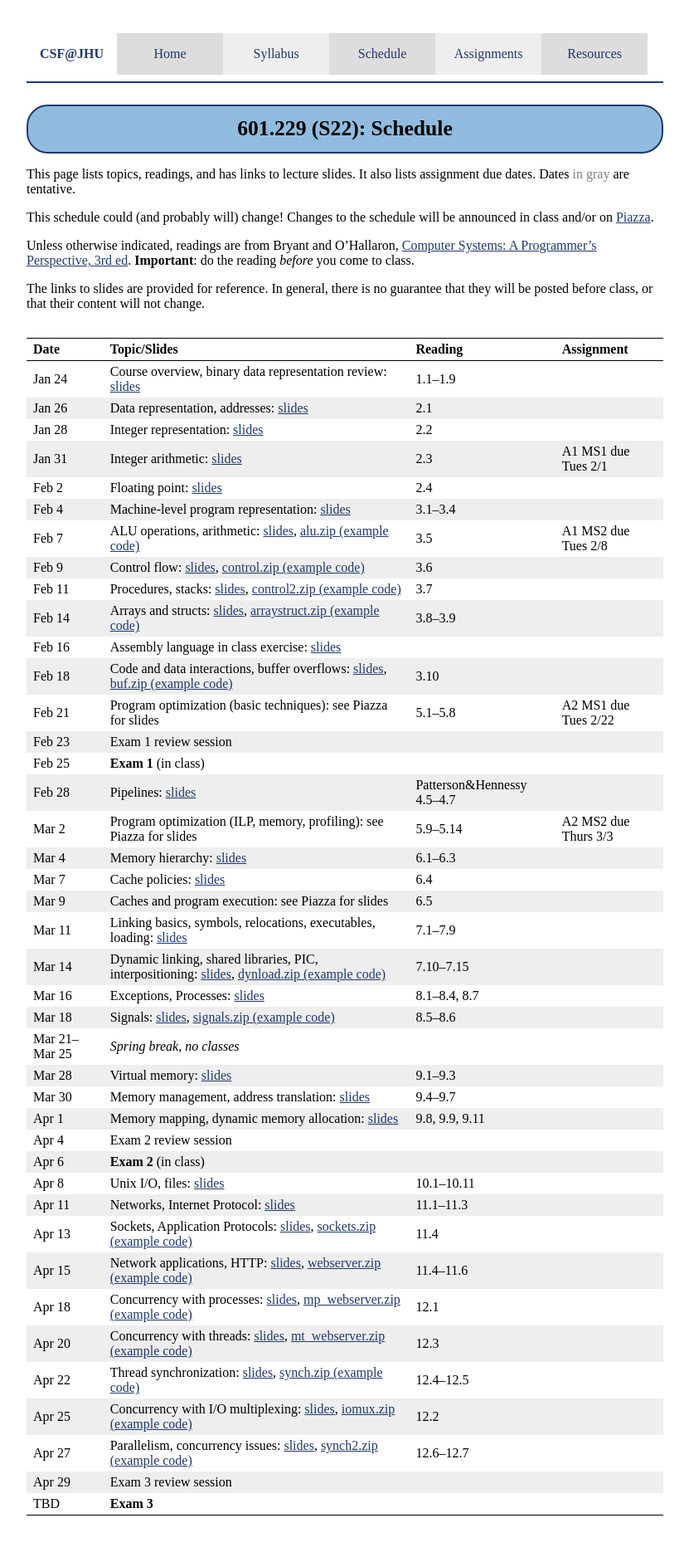
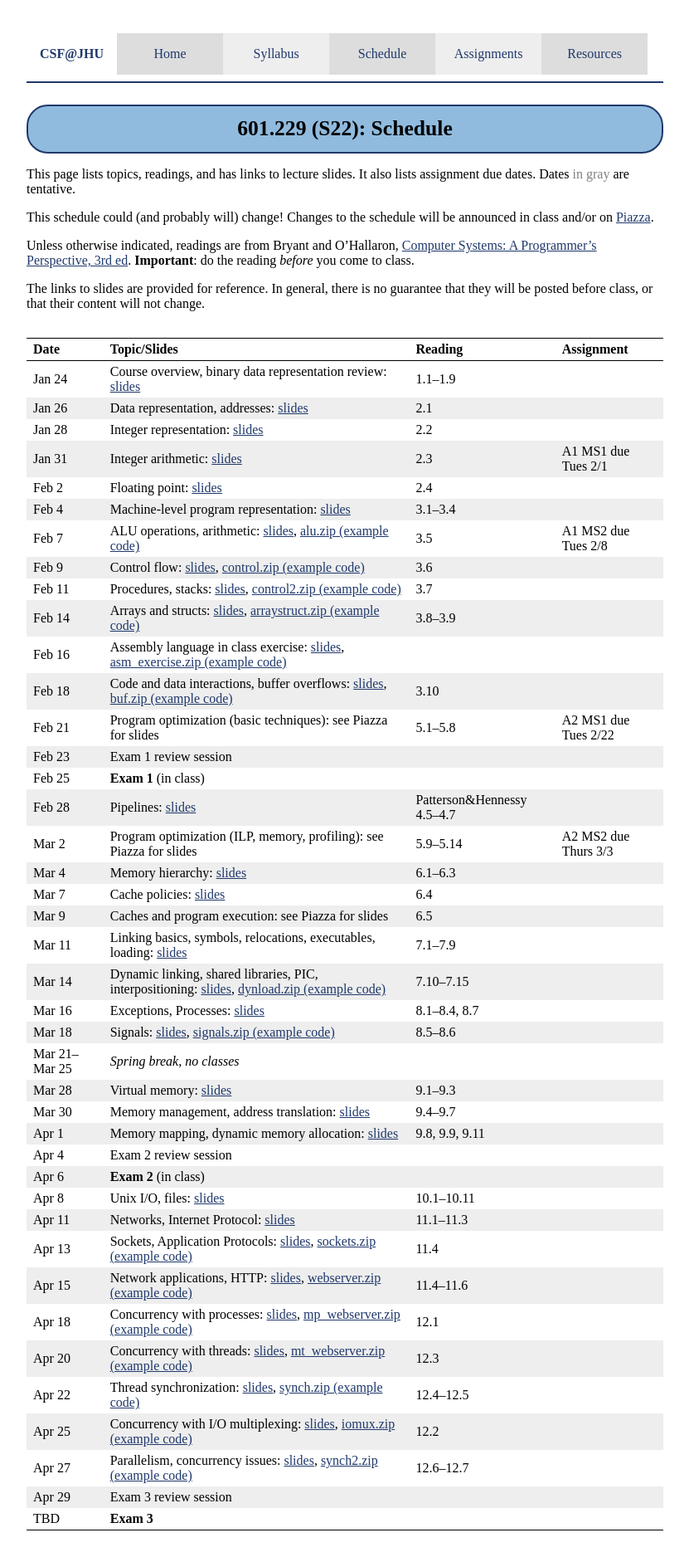
Before and after one commit to jhucsf/spring2022, a Jekyll site: the page built from schedule.md, in a window 1280 px wide. Shown: the whole page at 83% size, without its empty margins (224-1055 px from the left). Built offline with Jekyll 4.4.1, drawn with Linux system fonts in a browser that asks for light colours.

Commit message:
link to asm exercise zipfile

```diff
--- a/schedule.csv
+++ b/schedule.csv
@@ -9,7 +9,7 @@ Feb 7,"ALU operations, arithmetic",lectures/lecture07-public.pdf,alu.zip,3.5,A1
 Feb 9,"Control flow",lectures/lecture08-public.pdf,control.zip,3.6,
 Feb 11,"Procedures, stacks",lectures/lecture09-public.pdf,control2.zip,3.7,
 Feb 14,"Arrays and structs",lectures/lecture10-public.pdf,arraystruct.zip,3.8–3.9,
-Feb 16,"Assembly language in class exercise",lectures/assembly-public.pdf,,
+Feb 16,"Assembly language in class exercise",lectures/assembly-public.pdf,asm_exercise.zip,
 Feb 18,"Code and data interactions, buffer overflows",lectures/lecture11-public.pdf,buf.zip,3.10,
 Feb 21,"Program optimization (basic techniques): see Piazza for slides",,,5.1–5.8,A2 MS1 due Tues 2/22
 Feb 23,"Exam 1 review session",
--- a/schedule.md
+++ b/schedule.md
@@ -33,7 +33,7 @@ Feb 7 | ALU operations, arithmetic: [slides](lectures/lecture07-public.pdf), [al
 Feb 9 | Control flow: [slides](lectures/lecture08-public.pdf), [control.zip (example code)](lectures/control.zip) | 3.6 |
 Feb 11 | Procedures, stacks: [slides](lectures/lecture09-public.pdf), [control2.zip (example code)](lectures/control2.zip) | 3.7 |
 Feb 14 | Arrays and structs: [slides](lectures/lecture10-public.pdf), [arraystruct.zip (example code)](lectures/arraystruct.zip) | 3.8–3.9 |
-Feb 16 | Assembly language in class exercise: [slides](lectures/assembly-public.pdf) |  |
+Feb 16 | Assembly language in class exercise: [slides](lectures/assembly-public.pdf), [asm_exercise.zip (example code)](lectures/asm_exercise.zip) |  |
 Feb 18 | Code and data interactions, buffer overflows: [slides](lectures/lecture11-public.pdf), [buf.zip (example code)](lectures/buf.zip) | 3.10 |
 Feb 21 | Program optimization (basic techniques): see Piazza for slides | 5.1–5.8 | A2 MS1 due Tues 2/22
 Feb 23 | Exam 1 review session |  |
```
